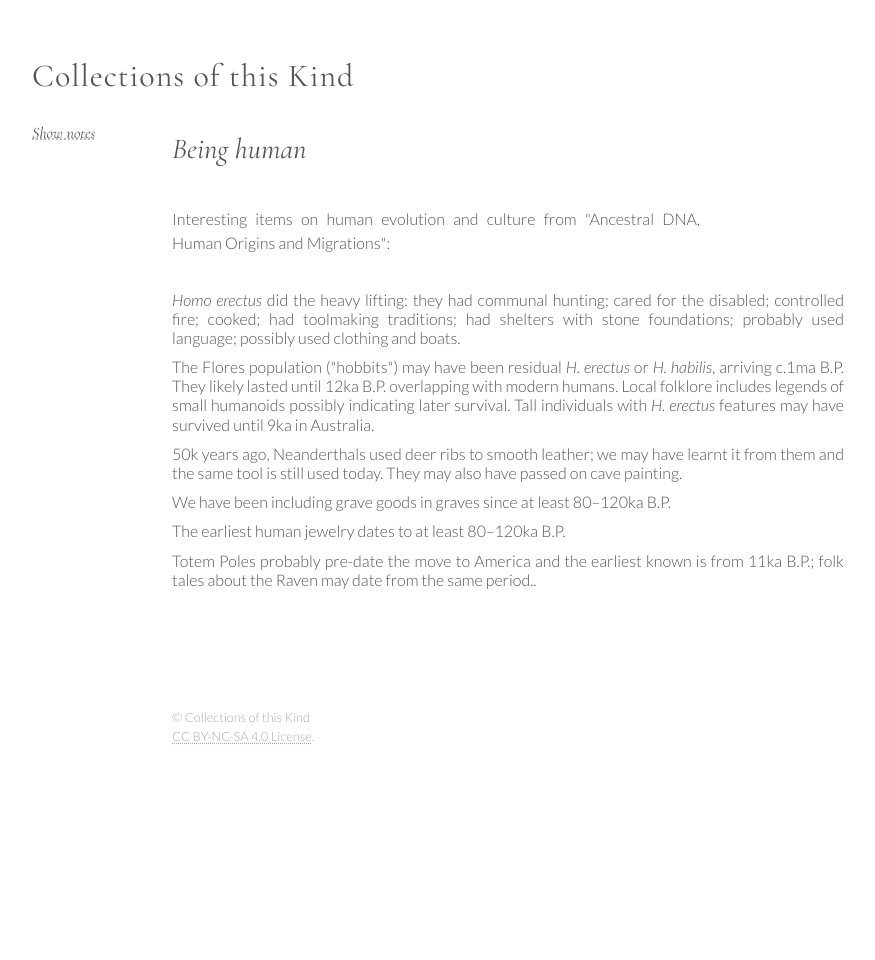
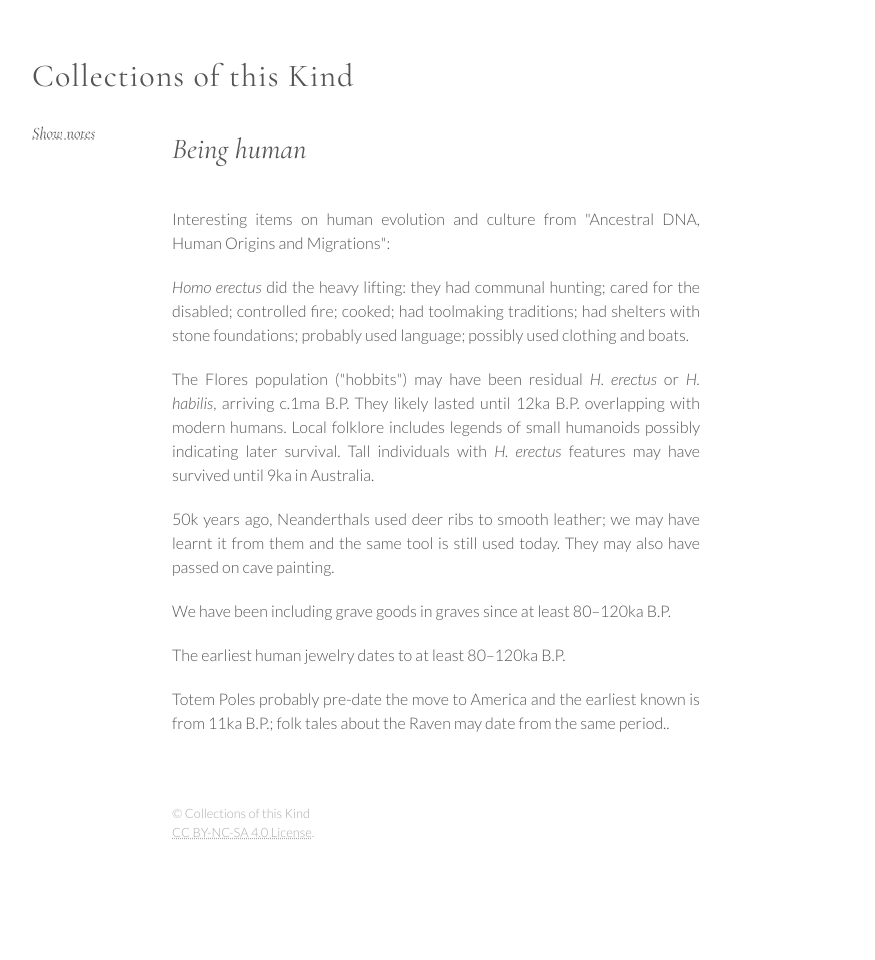
Before and after one commit to CollectionsOfThisKind/collectionsofthiskind.github.io, a Jekyll site: the page built from pages/lists/lists/homo.html, in a window 1280 px wide. Shown: the whole page, without its empty margins (78-953 px from the left). Built offline with Jekyll 4.4.1, drawn with Linux system fonts in a browser that asks for light colours.

Commit message:
Add files via upload

```diff
--- a/pages/lists/lists/homo.html
+++ b/pages/lists/lists/homo.html
@@ -21,14 +21,13 @@
 Interesting items on human evolution and culture from "Ancestral DNA, Human Origins and Migrations"<span class=note>1</span>:
 </p>
 
-<ul>
-<li><i>Homo erectus</i> did the heavy lifting: they had communal hunting; cared for the disabled; controlled fire; cooked; had toolmaking traditions; had shelters with stone foundations; probably used language; possibly used clothing and boats<span class=note>2</span>.</li>
-<li>The Flores population ("hobbits") may have been residual <i>H. erectus</i> or <i>H. habilis</i>, arriving c.1ma B.P. They likely lasted until 12ka B.P. overlapping with modern humans. Local folklore includes legends of small humanoids possibly indicating later survival<span class=note>3</span>. Tall individuals with
-<i>H. erectus</i> features may have survived until 9ka in Australia<span class=note>4</span>.</li>
-<li>50k years ago, Neanderthals used deer ribs to smooth leather; we may have learnt it from them and the same tool is still used today<span class=note>5</span>. They may also have passed on cave painting<span class=note>5</span>.</li>
-<li>We have been including grave goods in graves since at least 80&ndash;120ka B.P.<span class=note>6</span></li>
-<li>The earliest human jewelry dates to at least 80&ndash;120ka B.P.<span class=note>6</span></li>
-<li>Totem Poles probably pre-date the move to America and the earliest known is from 11ka B.P.; folk tales about the Raven may date from the same period.<span class=note>7</span>.</li>
+<p><i>Homo erectus</i> did the heavy lifting: they had communal hunting; cared for the disabled; controlled fire; cooked; had toolmaking traditions; had shelters with stone foundations; probably used language; possibly used clothing and boats<span class=note>2</span>.</p>
+<p>The Flores population ("hobbits") may have been residual <i>H. erectus</i> or <i>H. habilis</i>, arriving c.1ma B.P. They likely lasted until 12ka B.P. overlapping with modern humans. Local folklore includes legends of small humanoids possibly indicating later survival<span class=note>3</span>. Tall individuals with
+<i>H. erectus</i> features may have survived until 9ka in Australia<span class=note>4</span>.</p>
+<p>50k years ago, Neanderthals used deer ribs to smooth leather; we may have learnt it from them and the same tool is still used today<span class=note>5</span>. They may also have passed on cave painting<span class=note>5</span>.</p>
+<p>We have been including grave goods in graves since at least 80&ndash;120ka B.P.<span class=note>6</span></p>
+<p>The earliest human jewelry dates to at least 80&ndash;120ka B.P.<span class=note>6</span></p>
+<p>Totem Poles probably pre-date the move to America and the earliest known is from 11ka B.P.; folk tales about the Raven may date from the same period.<span class=note>7</span>.</p>
 </ul>
 
 
```
